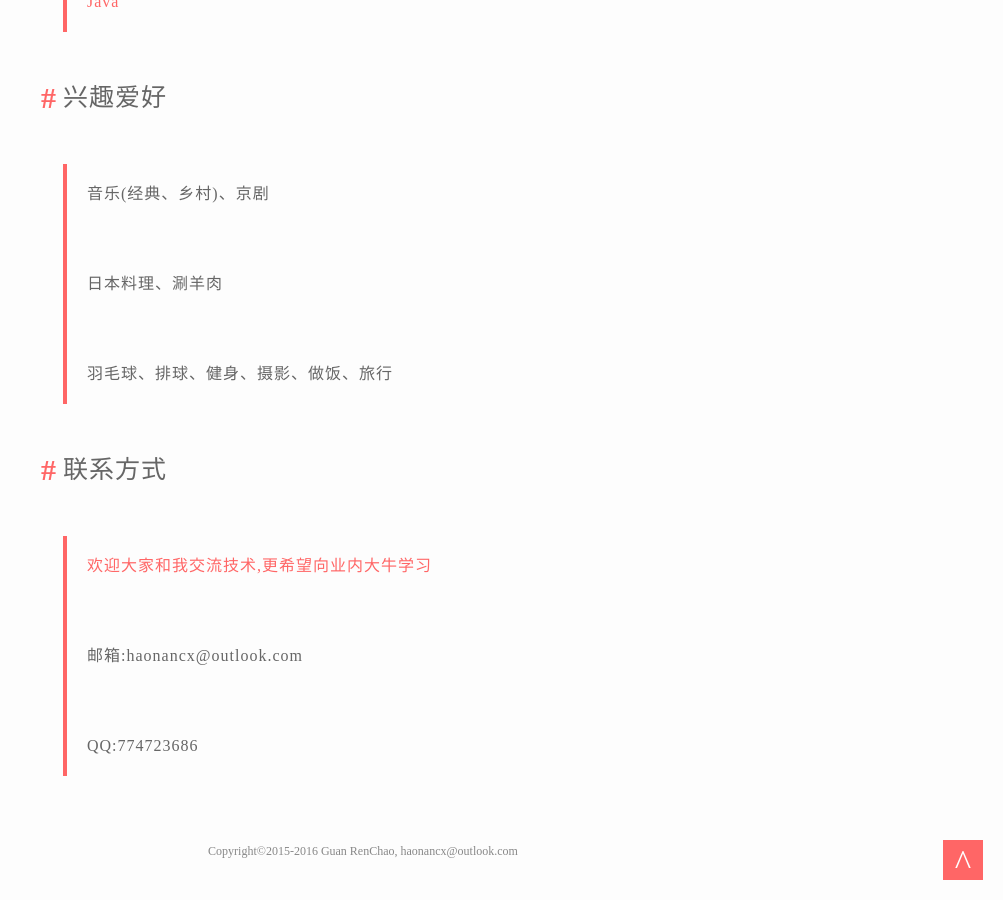
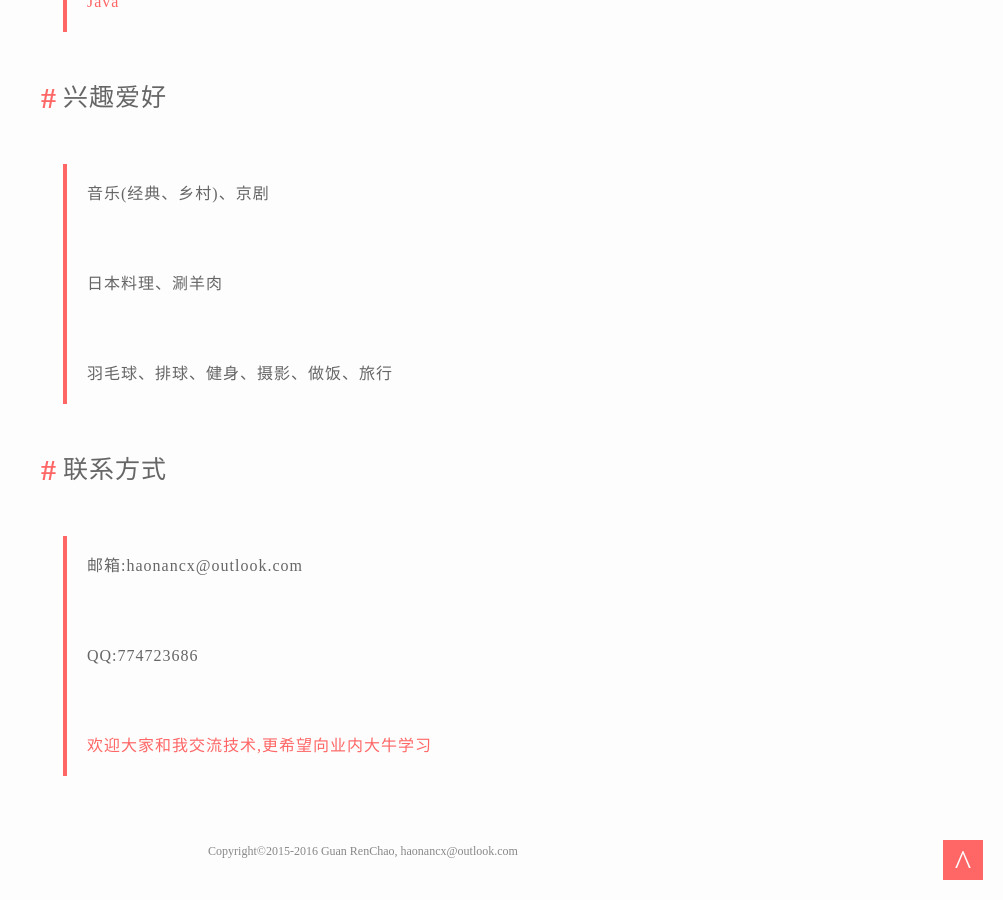
Before and after one commit to xtd420/Haonancx.github.io, a Jekyll site: the page built from about.html, in a window 1280 px wide and 900 px high, scrolled down 1345 px. Shown: the whole window, without its empty margins (277-1280 px from the left). Built offline with Jekyll 4.4.1, drawn with Linux system fonts in a browser that asks for light colours; Markdown is read by kramdown in place of the engine named in the settings.

Commit message:
changes about me

```diff
--- a/about.html
+++ b/about.html
@@ -105,9 +105,9 @@ layout: default
 <div class="aboutContact">
 <h2>联系方式</h2>
 <blockquote>
-<p class="motto">欢迎大家和我交流技术,更希望向业内大牛学习</p>
 <p>邮箱:haonancx@outlook.com</p>
 <p>QQ:774723686</p>
+<p class="motto">欢迎大家和我交流技术,更希望向业内大牛学习</p>
 </blockquote>
 </div>
 </div>
```
